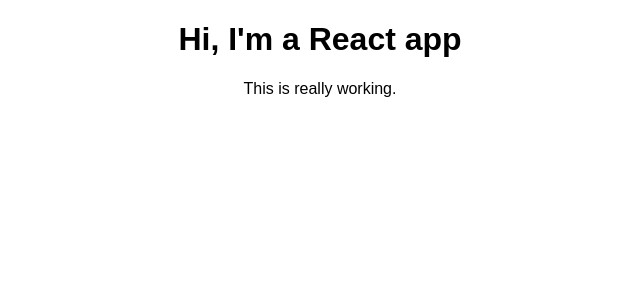
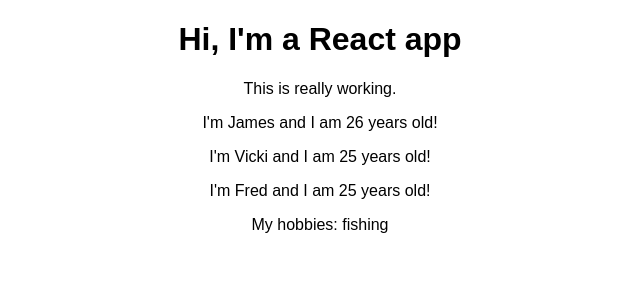
Before and after one commit to jeastham1993/learn-react-100-days-of-code, a React (Create React App) app in the folder src/react-complete-guide/: page / in a window 1280 px wide. Shown: the top 300 px of the page, without its empty margins (320-960 px from the left). Built offline with nearby package versions, Linux system fonts and the light colour scheme.

Commit message:
[1/100] 100 days of code - day 1

```diff
--- a/src/react-complete-guide/src/App.js
+++ b/src/react-complete-guide/src/App.js
@@ -1,5 +1,6 @@
 import React, { Component } from 'react';
 import './App.css';
+import Person from './Person/Person';
 
 class App extends Component {
   render() {
@@ -7,6 +8,9 @@
       <div className="App">
         <h1>Hi, I'm a React app</h1>
         <p>This is really working.</p>
+        <Person name="James" age="26"/>
+        <Person name="Vicki" age="25"/>
+        <Person name="Fred" age="25">My hobbies: fishing</Person>
       </div>
     );
   }
--- /dev/null
+++ b/src/react-complete-guide/src/Person/Person.js
@@ -0,0 +1,12 @@
+import React from 'react';
+
+const person = (props) => {
+    return (
+        <div>
+            <p> I'm {props.name} and I am {props.age} years old!</p>
+            <p>{props.children}</p>
+        </div>
+    )
+}
+
+export default person;
```
Also changed, not shown: 6 other files (tests, documents, lock files or other folders).
